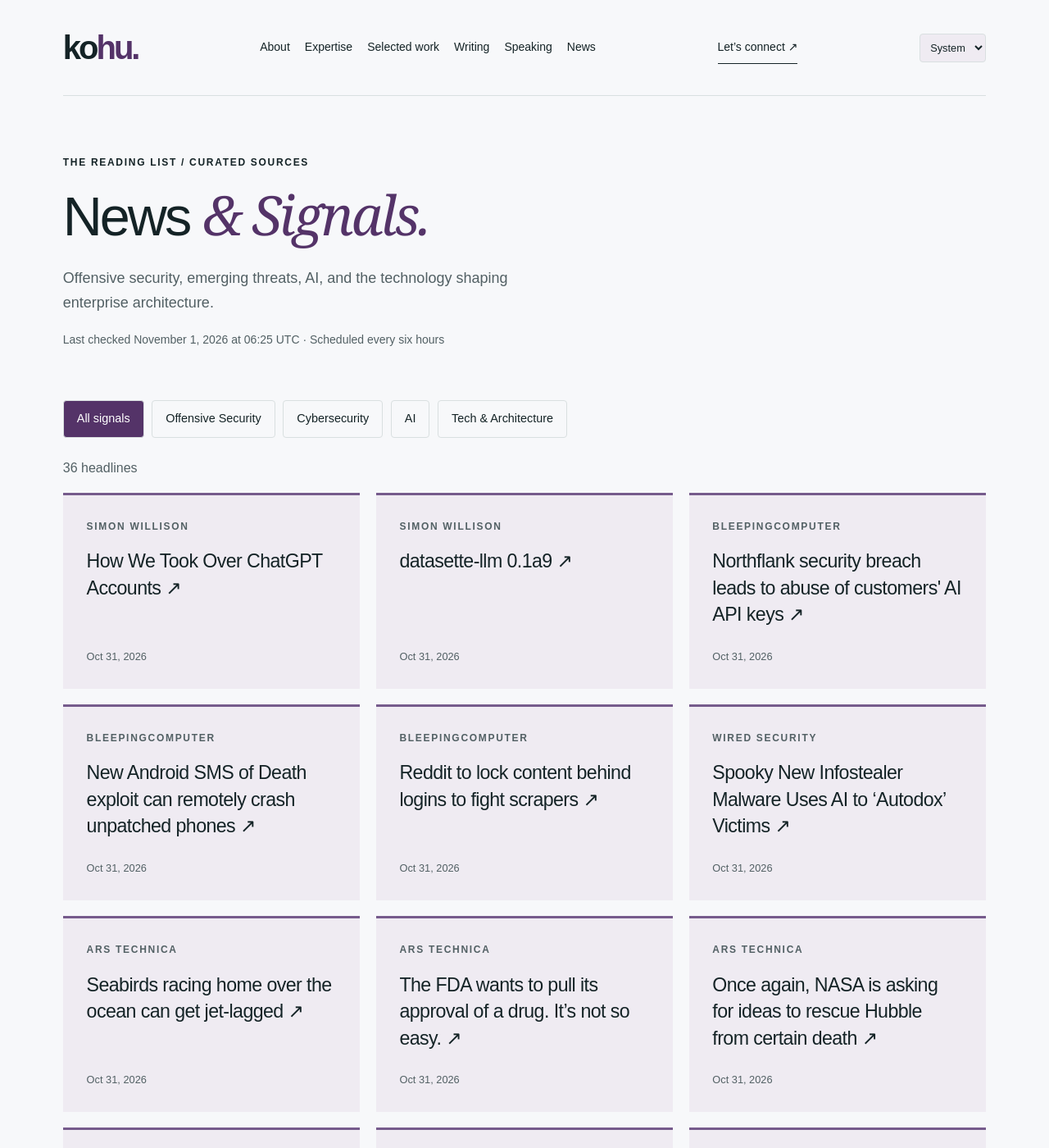
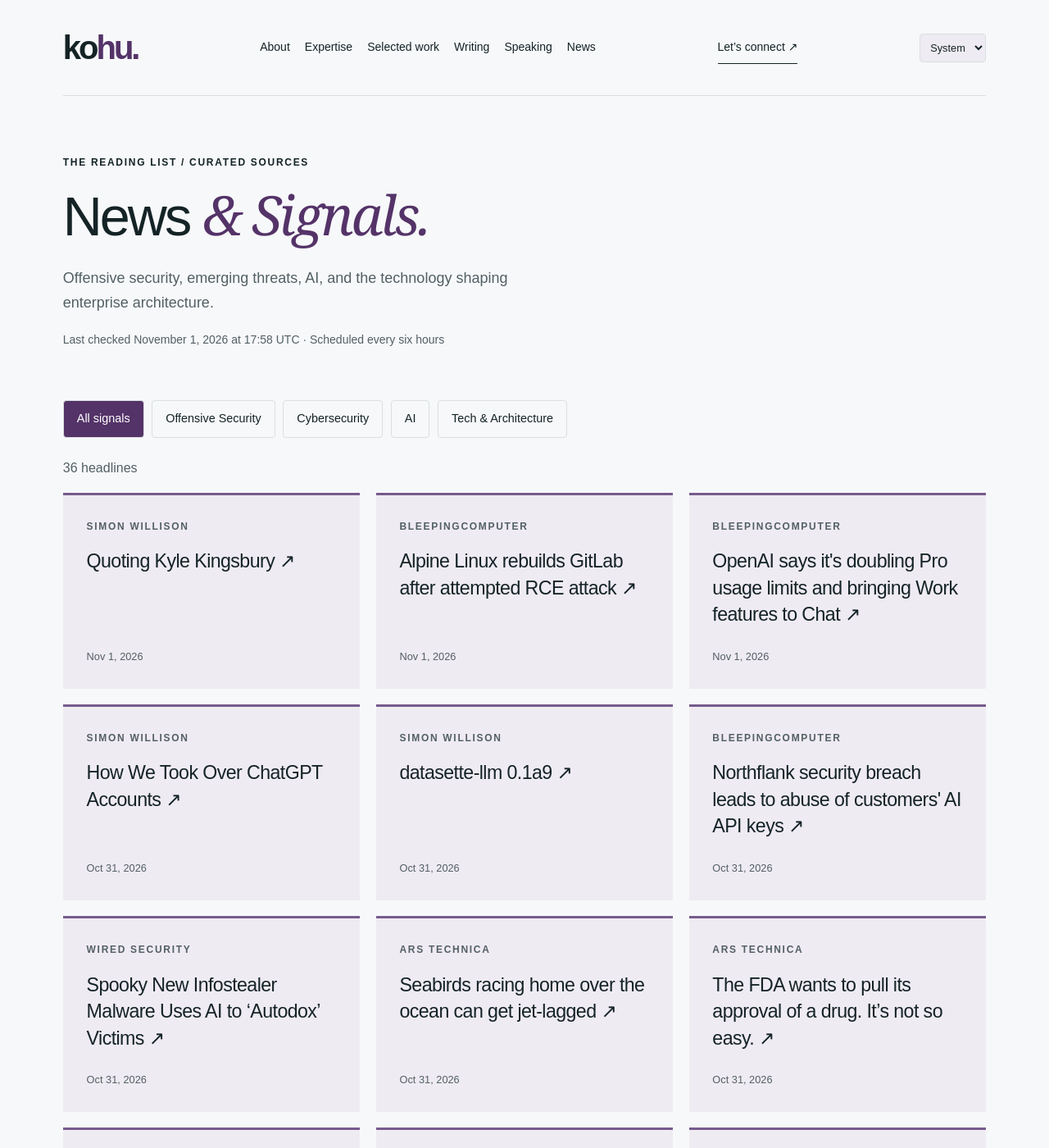
Before and after one commit to hntk/hntk.github.io, a Jekyll site: the page built from news/index.html, in a window 1280 px wide and 1400 px high. Shown: the whole window at 82% size. Built offline with Jekyll 4.4.1, drawn with Linux system fonts in a browser that asks for light colours; part of the change alters nothing that is shown; some of the changed text lies outside the part shown.

Commit message:
Refresh News and Signals

```diff
--- a/_data/news.json
+++ b/_data/news.json
@@ -1,6 +1,30 @@
 {
-  "updated": "2026-11-01T06:25:11.824225+00:00",
+  "updated": "2026-11-01T17:58:47.813951+00:00",
   "items": [
+    {
+      "title": "Quoting Kyle Kingsbury",
+      "url": "https://simonwillison.net/2026/Nov/1/kyle-kingsbury/",
+      "published": "2026-11-01T16:49:04+00:00",
+      "source": "Simon Willison",
+      "source_id": "simon-willison",
+      "category": "ai"
+    },
+    {
+      "title": "Alpine Linux rebuilds GitLab after attempted RCE attack",
+      "url": "https://www.bleepingcomputer.com/news/security/alpine-linux-rebuilds-gitlab-after-attempted-rce-attack/",
+      "published": "2026-11-01T15:11:21+00:00",
+      "source": "BleepingComputer",
+      "source_id": "bleepingcomputer",
+      "category": "cybersecurity"
+    },
+    {
+      "title": "OpenAI says it's doubling Pro usage limits and bringing Work features to Chat",
+      "url": "https://www.bleepingcomputer.com/news/artificial-intelligence/openai-says-its-doubling-pro-usage-limits-and-bringing-work-features-to-chat/",
+      "published": "2026-11-01T13:53:11+00:00",
+      "source": "BleepingComputer",
+      "source_id": "bleepingcomputer",
+      "category": "cybersecurity"
+    },
     {
       "title": "How We Took Over ChatGPT Accounts",
       "url": "https://simonwillison.net/2026/Oct/31/how-we-took-over-chatgpt-accounts/",
@@ -21,22 +45,6 @@
       "title": "Northflank security breach leads to abuse of customers' AI API keys",
       "url": "https://www.bleepingcomputer.com/news/security/northflank-security-breach-leads-to-abuse-of-customers-ai-api-keys/",
       "published": "2026-10-31T18:01:12+00:00",
-      "source": "BleepingComputer",
-      "source_id": "bleepingcomputer",
-      "category": "cybersecurity"
-    },
-    {
-      "title": "New Android SMS of Death exploit can remotely crash unpatched phones",
-      "url": "https://www.bleepingcomputer.com/news/security/new-android-sms-of-death-exploit-can-remotely-crash-unpatched-phones/",
-      "published": "2026-10-31T15:35:11+00:00",
-      "source": "BleepingComputer",
-      "source_id": "bleepingcomputer",
-      "category": "cybersecurity"
-    },
-    {
-      "title": "Reddit to lock content behind logins to fight scrapers",
-      "url": "https://www.bleepingcomputer.com/news/security/reddit-to-lock-content-behind-logins-to-fight-scrapers/",
-      "published": "2026-10-31T14:05:15+00:00",
       "source": "BleepingComputer",
       "source_id": "bleepingcomputer",
       "category": "cybersecurity"
@@ -72,14 +80,6 @@
       "source": "Ars Technica",
       "source_id": "ars-technica",
       "category": "tech-architecture"
-    },
-    {
-      "title": "dbreunig/nesformer",
-      "url": "https://simonwillison.net/2026/Oct/30/nesformer/",
-      "published": "2026-10-30T21:59:22+00:00",
-      "source": "Simon Willison",
-      "source_id": "simon-willison",
-      "category": "ai"
     },
     {
       "title": "A Supply Chain Attack Put Malicious Anthropic Claude Extensions on Thousands of Devices",
@@ -295,79 +295,79 @@
       "id": "ars-technica",
       "name": "Ars Technica",
       "status": "ok",
-      "last_success": "2026-11-01T06:25:11.824225+00:00"
+      "last_success": "2026-11-01T17:58:47.813951+00:00"
     },
     {
       "id": "bleepingcomputer",
       "name": "BleepingComputer",
       "status": "ok",
-      "last_success": "2026-11-01T06:25:11.824225+00:00"
+      "last_success": "2026-11-01T17:58:47.813951+00:00"
     },
     {
       "id": "cloudflare",
       "name": "Cloudflare",
       "status": "ok",
-      "last_success": "2026-11-01T06:25:11.824225+00:00"
+      "last_success": "2026-11-01T17:58:47.813951+00:00"
     },
     {
       "id": "dark-reading",
       "name": "Dark Reading",
       "status": "ok",
-      "last_success": "2026-11-01T06:25:11.824225+00:00"
+      "last_success": "2026-11-01T17:58:47.813951+00:00"
     },
     {
       "id": "hugging-face",
       "name": "Hugging Face",
       "status": "ok",
-      "last_success": "2026-11-01T06:25:11.824225+00:00"
+      "last_success": "2026-11-01T17:58:47.813951+00:00"
     },
     {
       "id": "microsoft-research",
       "name": "Microsoft Research",
       "status": "ok",
-      "last_success": "2026-11-01T06:25:11.824225+00:00"
+      "last_success": "2026-11-01T17:58:47.813951+00:00"
     },
     {
       "id": "nvidia",
       "name": "NVIDIA",
       "status": "ok",
-      "last_success": "2026-11-01T06:25:11.824225+00:00"
+      "last_success": "2026-11-01T17:58:47.813951+00:00"
     },
     {
       "id": "portswigger",
       "name": "PortSwigger Research",
       "status": "ok",
-      "last_success": "2026-11-01T06:25:11.824225+00:00"
+      "last_success": "2026-11-01T17:58:47.813951+00:00"
     },
     {
       "id": "schneier",
       "name": "Schneier on Security",
       "status": "ok",
-      "last_success": "2026-11-01T06:25:11.824225+00:00"
+      "last_success": "2026-11-01T17:58:47.813951+00:00"
     },
     {
       "id": "simon-willison",
       "name": "Simon Willison",
       "status": "ok",
-      "last_success": "2026-11-01T06:25:11.824225+00:00"
+      "last_success": "2026-11-01T17:58:47.813951+00:00"
     },
     {
       "id": "specterops",
       "name": "SpecterOps",
       "status": "ok",
-      "last_success": "2026-11-01T06:25:11.824225+00:00"
+      "last_success": "2026-11-01T17:58:47.813951+00:00"
     },
     {
       "id": "trail-of-bits",
       "name": "Trail of Bits",
       "status": "ok",
-      "last_success": "2026-11-01T06:25:11.824225+00:00"
+      "last_success": "2026-11-01T17:58:47.813951+00:00"
     },
     {
       "id": "wired",
       "name": "WIRED Security",
       "status": "ok",
-      "last_success": "2026-11-01T06:25:11.824225+00:00"
+      "last_success": "2026-11-01T17:58:47.813951+00:00"
     }
   ]
 }
```
